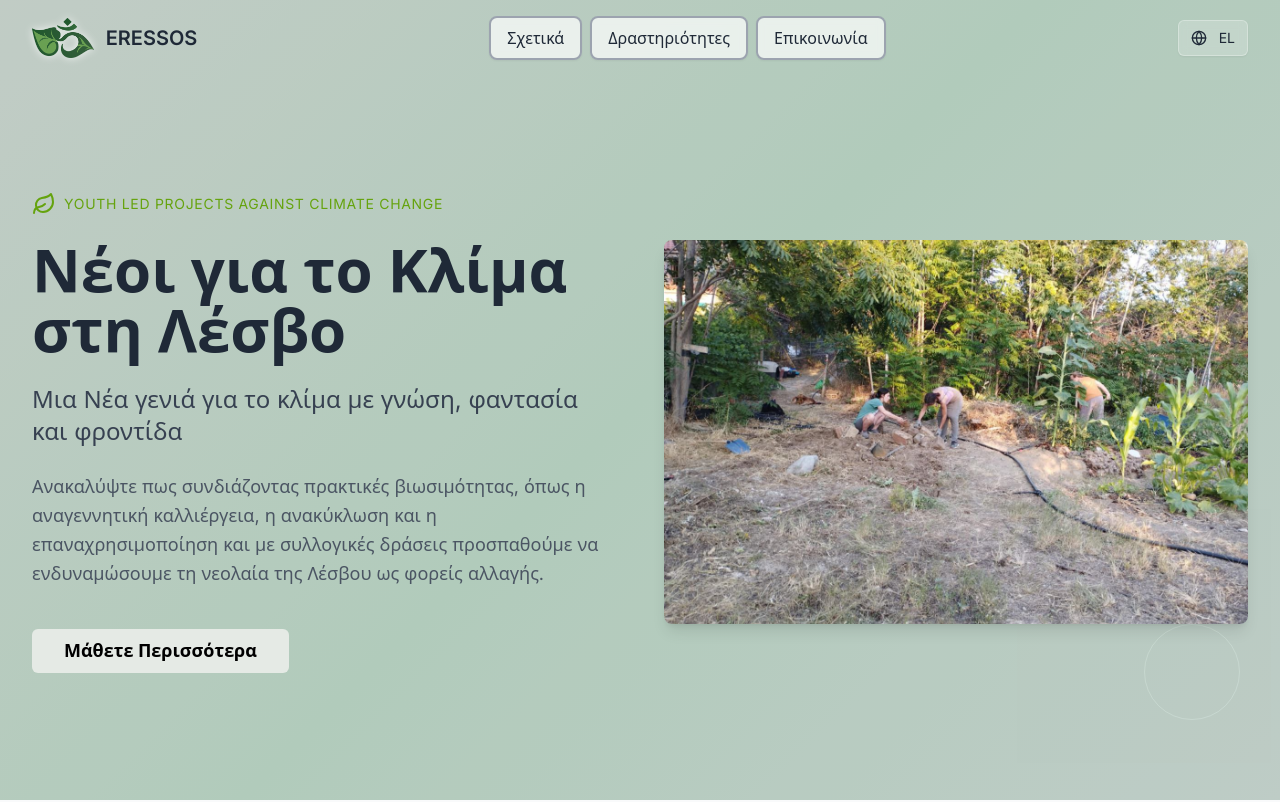
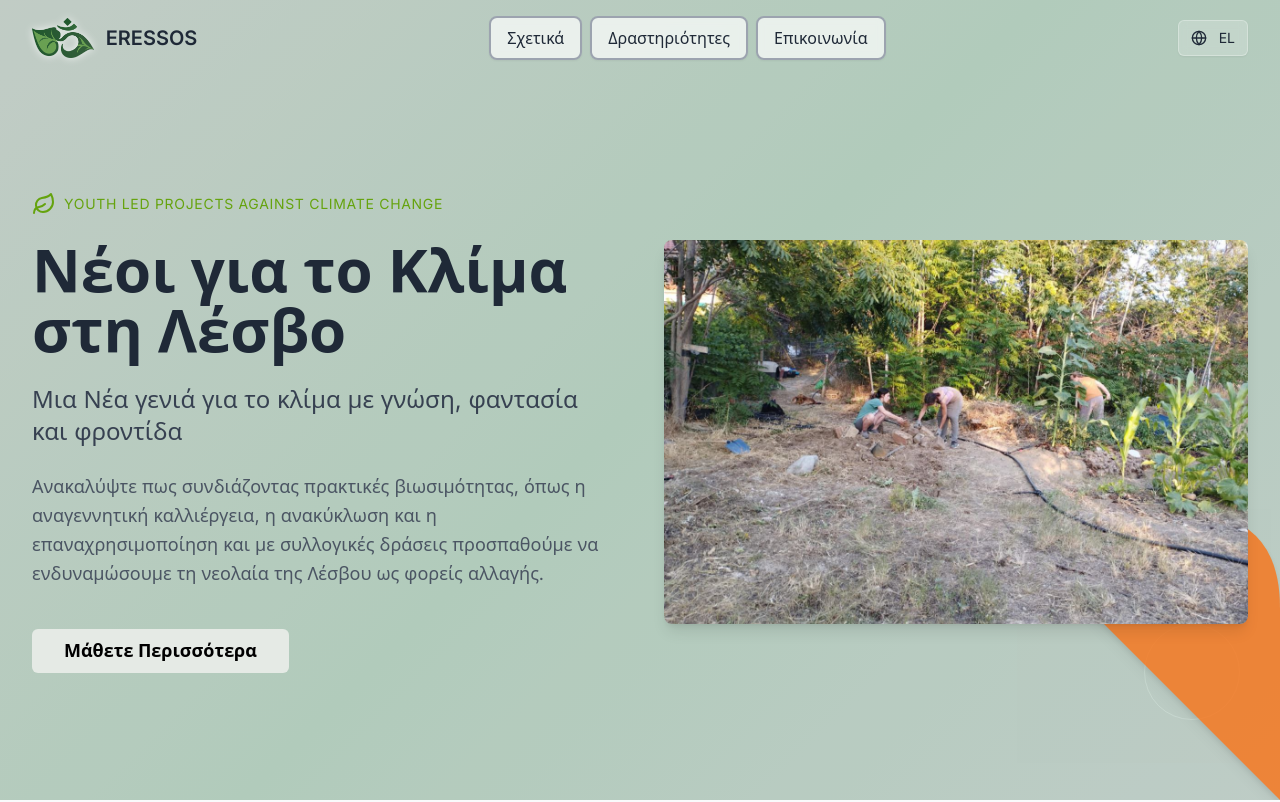
Before and after one commit to powerlovercoding/om-erresos-permaculture-web, a React (Vite) app: page / in a window 1280 px wide. Shown: the top 802 px of the page. Built offline with nearby package versions, Linux system fonts and the light colour scheme.

Commit message:
Add hero section background effect
Add a background effect to the hero section, as requested by the user.

```diff
--- a/src/components/HeroSection.tsx
+++ b/src/components/HeroSection.tsx
@@ -3,6 +3,7 @@ import { Leaf } from 'lucide-react';
 import { Button } from '@/components/ui/button';
 import { useLanguage } from '@/contexts/LanguageContext';
 import { motion } from 'framer-motion';
+
 const HeroSection = () => {
   const {
     t
@@ -21,6 +22,17 @@ const HeroSection = () => {
 
         <div className="absolute bottom-20 right-10 w-24 h-24 border border-gray-300/30 rounded-full"></div>
         <div className="absolute top-1/3 right-1/4 w-16 h-16 border border-gray-300/30 rounded-full"></div>
+      </div>
+
+      {/* Orange curved background effect */}
+      <div className="absolute bottom-0 right-0 w-96 h-96 opacity-80">
+        <svg viewBox="0 0 400 400" className="w-full h-full">
+          <path
+            d="M400 400L400 200Q400 100 300 100Q200 100 200 200L400 400Z"
+            fill="#f97316"
+            className="drop-shadow-lg"
+          />
+        </svg>
       </div>
 
       <div className="container-custom section-padding relative z-10 flex-1 flex items-center">
```
